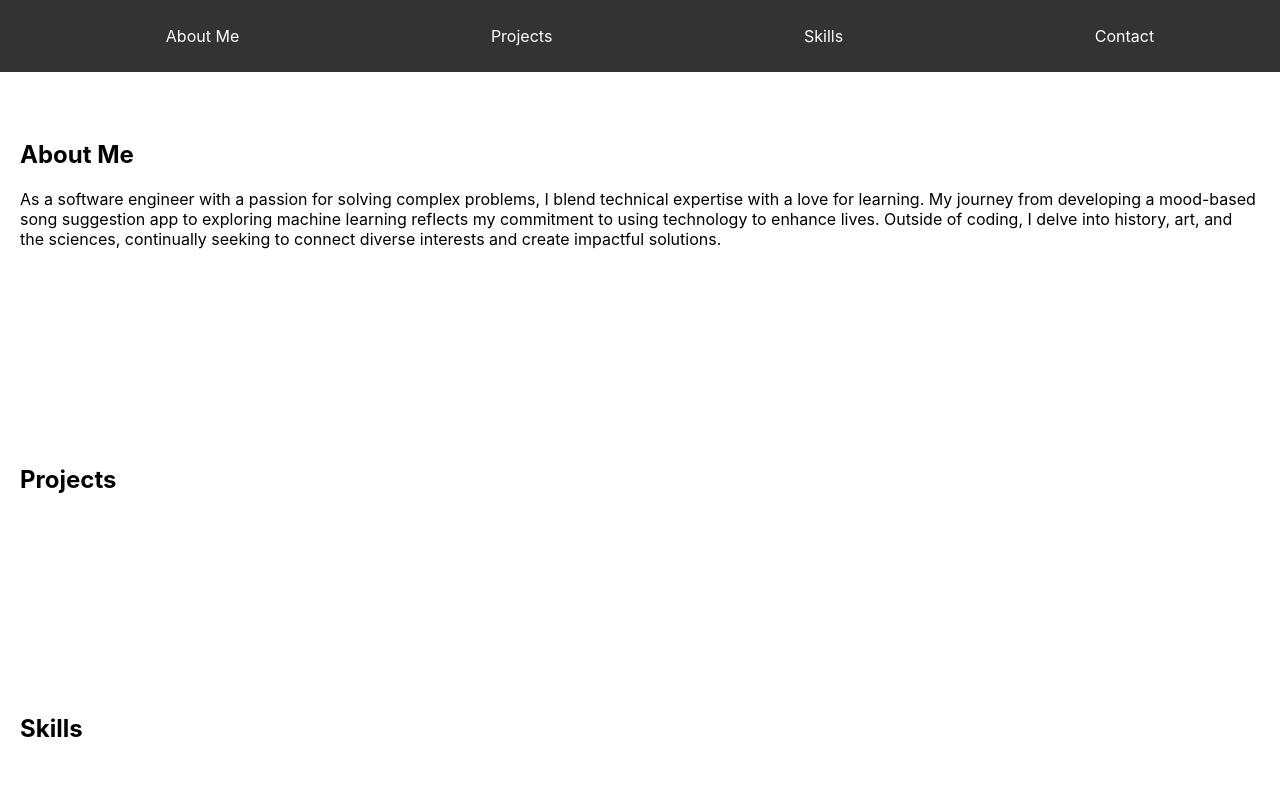
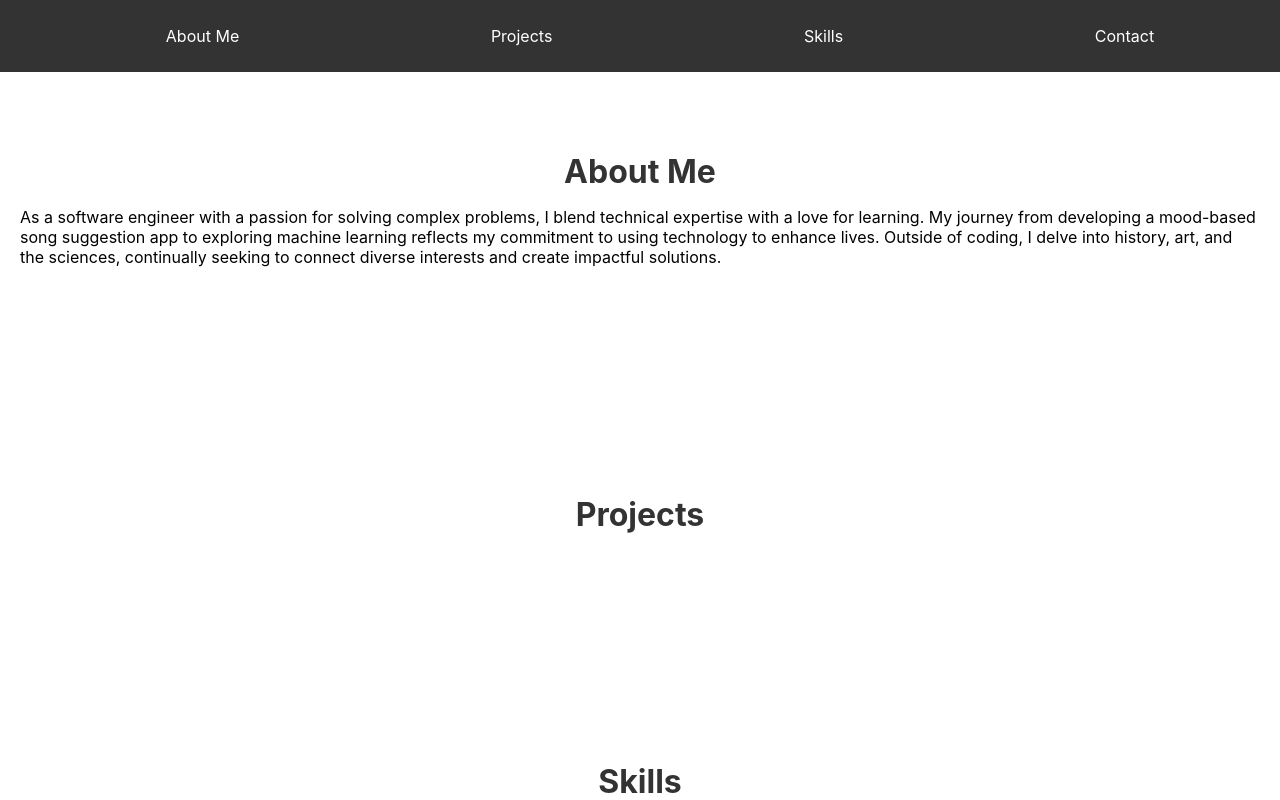
Before and after one commit to robertmorgan-se/react-amplify-portfolio, a React (Create React App) app: page / in a window 1280 px wide. Shown: the top 800 px of the page. Built offline with nearby package versions, Linux system fonts and the light colour scheme.

Commit message:
Update App.css
Added styling to center component headers

```diff
--- a/src/App.css
+++ b/src/App.css
@@ -27,3 +27,12 @@ nav ul li a {
 nav ul li a:hover {
   text-decoration: underline;
 }
+
+/* Styling for component headers */
+h2 {
+  text-align: center;
+  margin-top: 2rem; /* Adjust spacing above the heading */
+  margin-bottom: 1rem; /* Adjust spacing below the heading */
+  font-size: 2rem; /* Adjust font size as needed */
+  color: #333; /* Adjust color as needed */
+}
```
